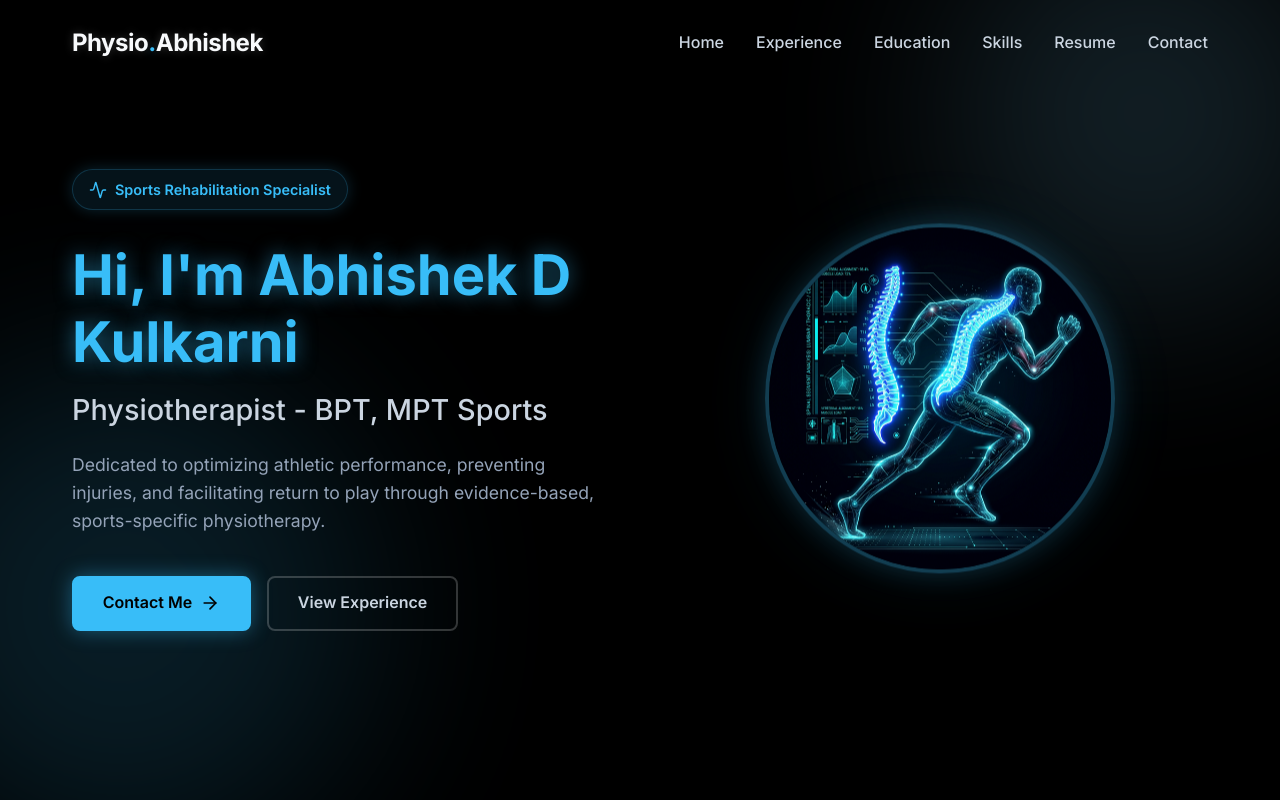
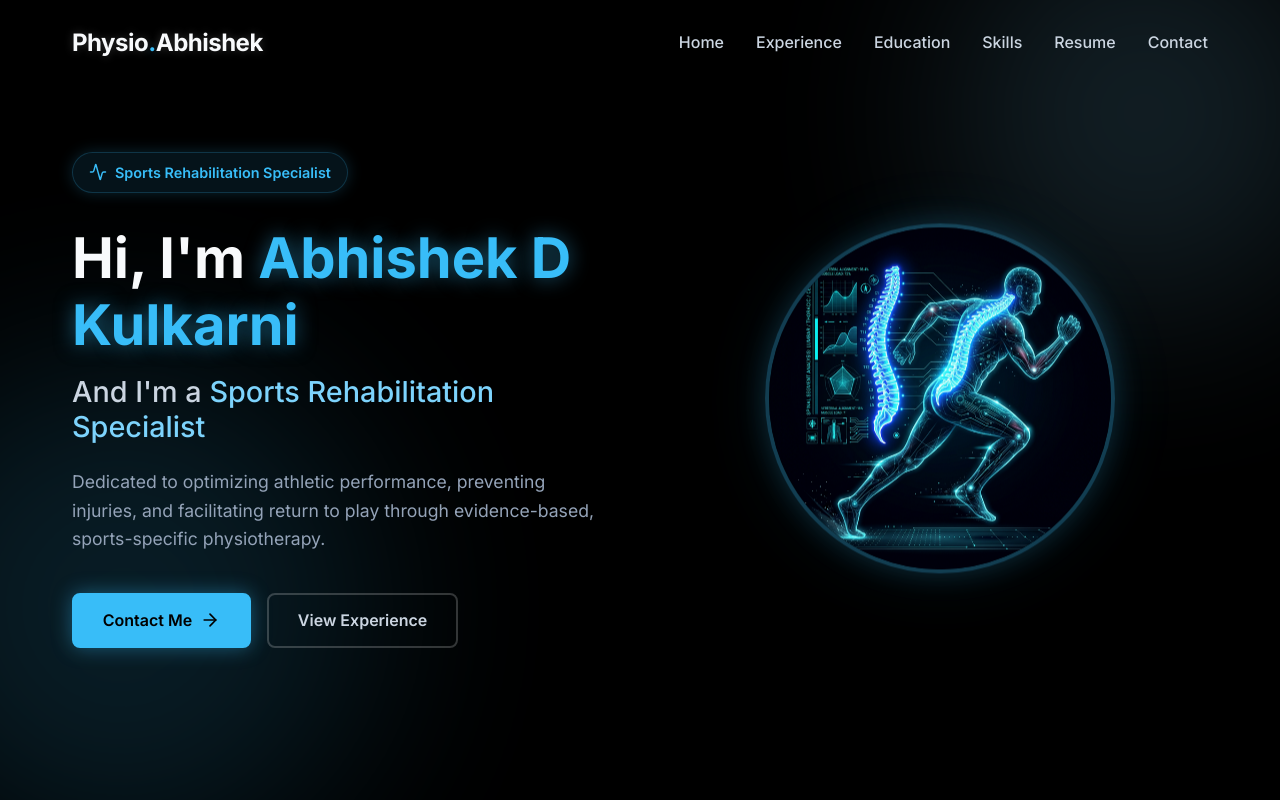
Before and after one commit to abhishekdkulkarni1997/portfolio, a React (Vite) app: page / in a window 1280 px wide. Shown: the top 800 px of the page. Built offline with nearby package versions, Linux system fonts and the light colour scheme.

Commit message:
Update hero typewriter animation to loop multiple titles

```diff
--- a/src/components/Hero.jsx
+++ b/src/components/Hero.jsx
@@ -30,20 +30,27 @@ const Hero = ({ data }) => {
                         </div>
 
                         <h1 className="hero-title">
+                            Hi, I'm <span className="highlight">{personalInfo.name}</span>
+                        </h1>
+
+                        <h2 className="hero-subtitle">
+                            And I'm a{' '}
                             <TypeAnimation
                                 sequence={[
-                                    `Hi, I'm ${personalInfo.name}`,
-                                    1000,
+                                    'Physiotherapist',
+                                    2000,
+                                    'Sports Rehabilitation Specialist',
+                                    2000,
+                                    'KSCA U-23 Team Physio',
+                                    2000,
+                                    'Performance Optimizer',
+                                    2000,
                                 ]}
                                 wrapper="span"
                                 cursor={true}
-                                repeat={0}
-                                className="highlight"
+                                repeat={Infinity}
+                                style={{ color: 'var(--primary-light)' }}
                             />
-                        </h1>
-
-                        <h2 className="hero-subtitle">
-                            {personalInfo.title}
                         </h2>
 
                         <p className="hero-description">
```
